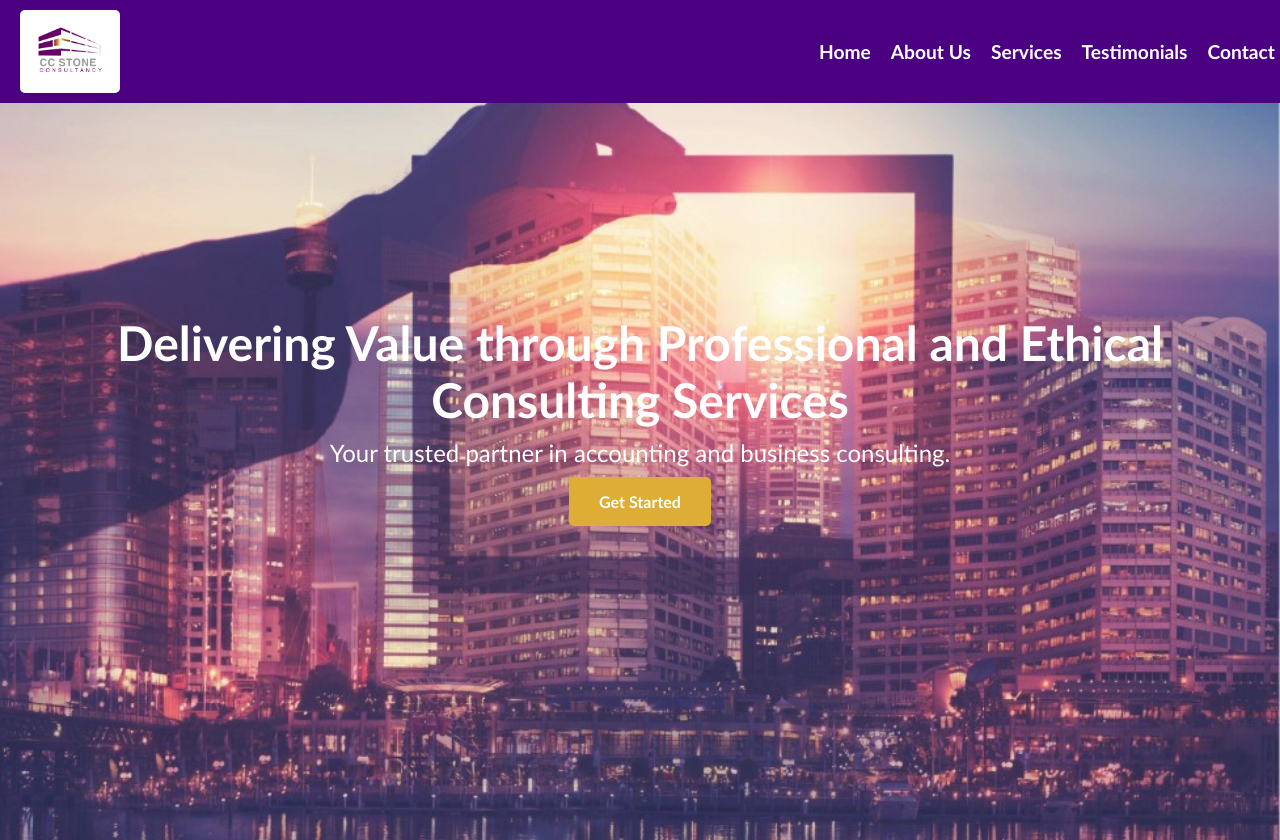
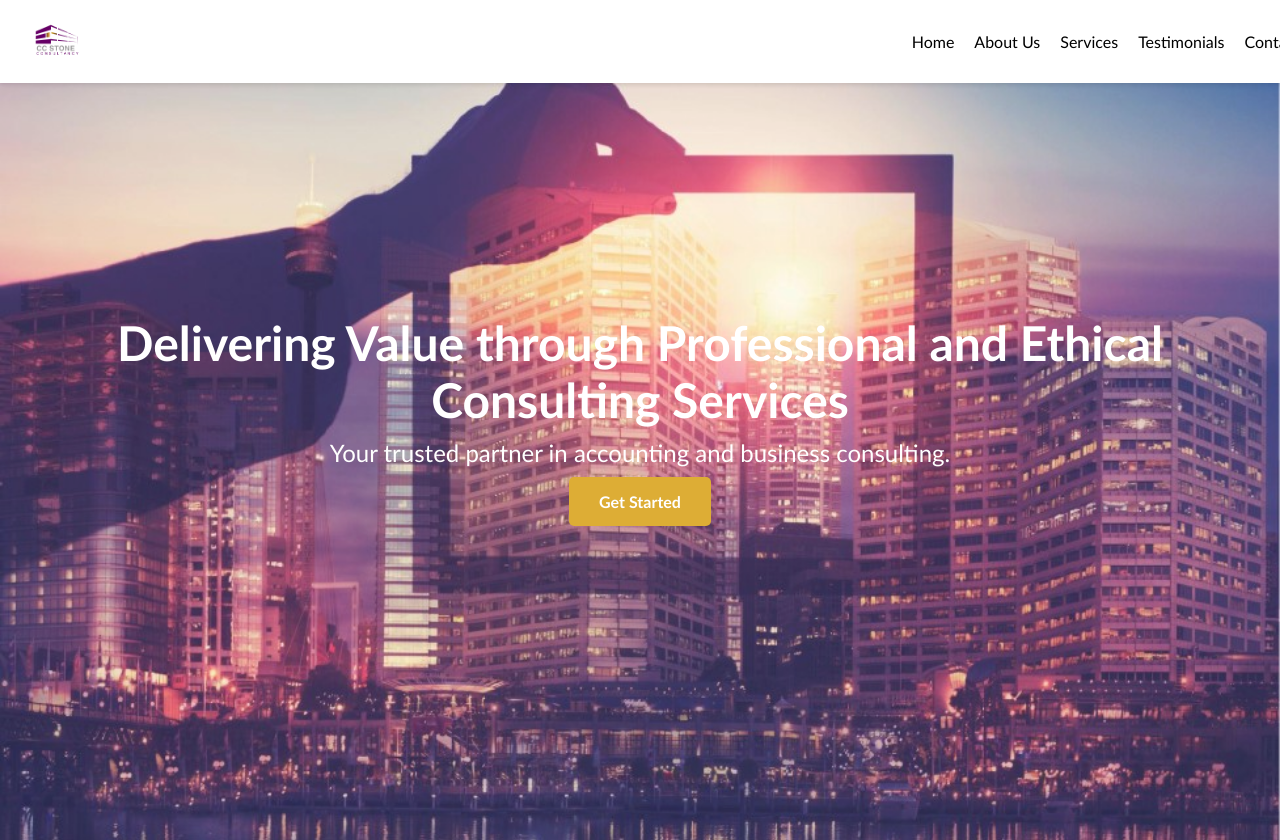
Before and after one commit to Kerimbout/cc-stoneconsultancy, a plain HTML site: page index.html in a window 1280 px wide. Shown: the top 840 px of the page. Drawn offline with Linux system fonts and the light colour scheme; a script that the page names is missing.

Commit message:
Update Navigation Bar.

```diff
--- a/css/styles.css
+++ b/css/styles.css
@@ -5,9 +5,9 @@ body {
 }
 
 .header {
-  background-color: #4B0082;
+  background-color: #ffffff;
   padding: 10px 20px;
-  color: white;
+  color: #000000;
   display: flex;
   align-items: center;
   justify-content: space-between;
@@ -16,6 +16,11 @@ body {
   top: 0;
   left: 0;
   z-index: 1000;
+  box-shadow: 0 2px 4px rgba(0, 0, 0, 0.1);
+}
+
+.header .logo img {
+  height: 40px; /* Adjust the height as needed */
 }
 
 .header nav ul {
@@ -23,15 +28,36 @@ body {
   display: flex;
   justify-content: flex-end;
   align-items: center;
-  flex-wrap: wrap; /* Add this to allow wrapping */
-  padding: 25px;
+  flex-wrap: wrap;
+  padding: 0;
   margin: 0;
 }
 
 .header nav ul li {
   margin-left: 20px;
-  font-size: 1.2em; /* Adjust font size if needed */
+  font-size: 1em;
 }
+
+.header nav ul li a {
+  text-decoration: none;
+  color: #000000;
+  font-weight: 500;
+}
+
+.header .contact-us a {
+  text-decoration: none;
+  color: #ffffff;
+  background-color: #000000;
+  padding: 10px 20px;
+  border-radius: 5px;
+  font-weight: 500;
+  transition: background-color 0.3s;
+}
+
+.header .contact-us a:hover {
+  background-color: #333333;
+}
+
 
 @media (max-width: 768px) {
   .header nav ul li {
```
